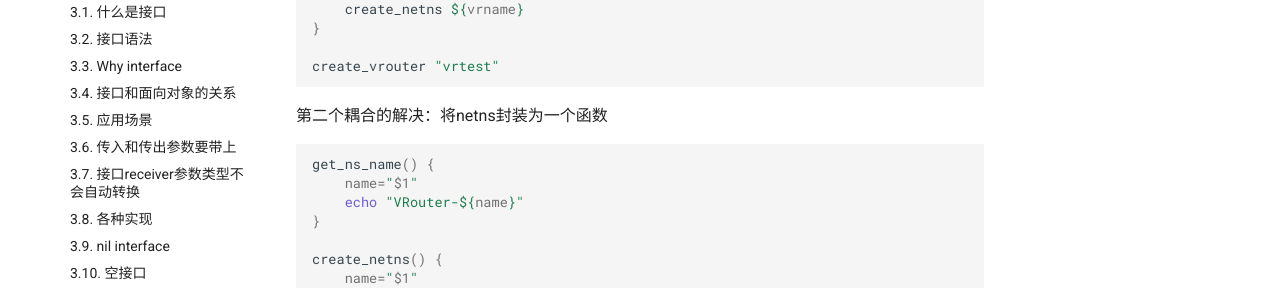
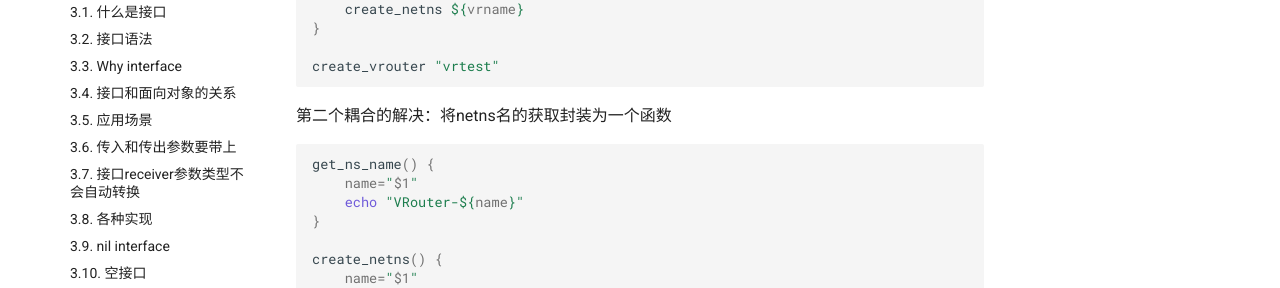
Before and after one commit to yxhsea/golang, an MkDocs documentation site: the page built from docs/method/interface_01.md, in a window 1280 px wide and 900 px high, scrolled down 761 px. Shown: the part 154-442 px from the top of the window. Built offline with MkDocs 1.6.1 and Material for MkDocs 9.7.7, drawn with Linux system fonts in a browser that asks for light colours; comment, search, counter and statistics services are not loaded; old or Windows-style settings are respelled for this version of MkDocs.

Commit message:
2018-05-31

````diff
--- a/docs/method/interface_01.md
+++ b/docs/method/interface_01.md
@@ -39,7 +39,7 @@ create_vrouter() {
 create_vrouter "vrtest"
 ```
 
-第二个耦合的解决：将netns封装为一个函数
+第二个耦合的解决：将netns名的获取封装为一个函数
 
 ```shell
 get_ns_name() {
````
